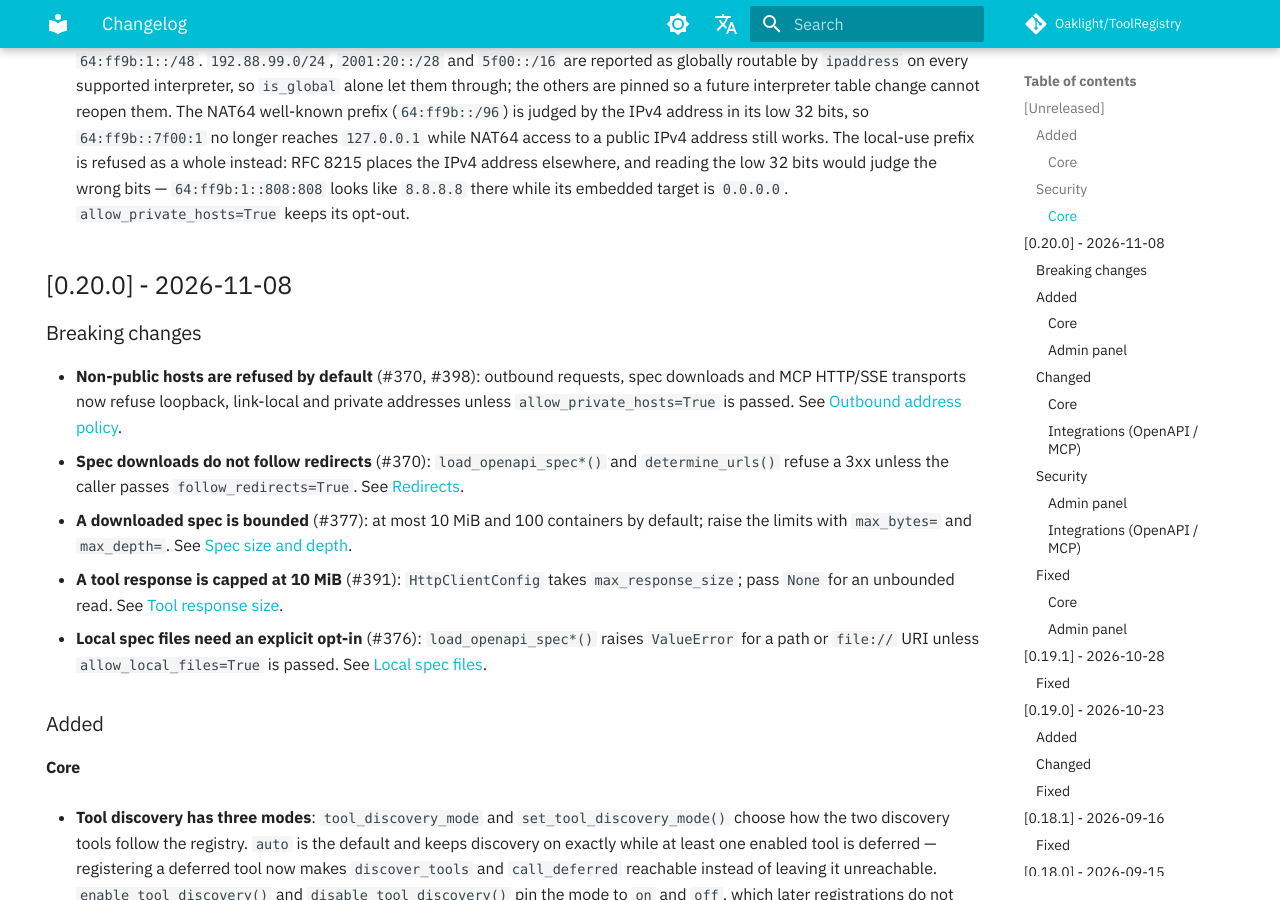
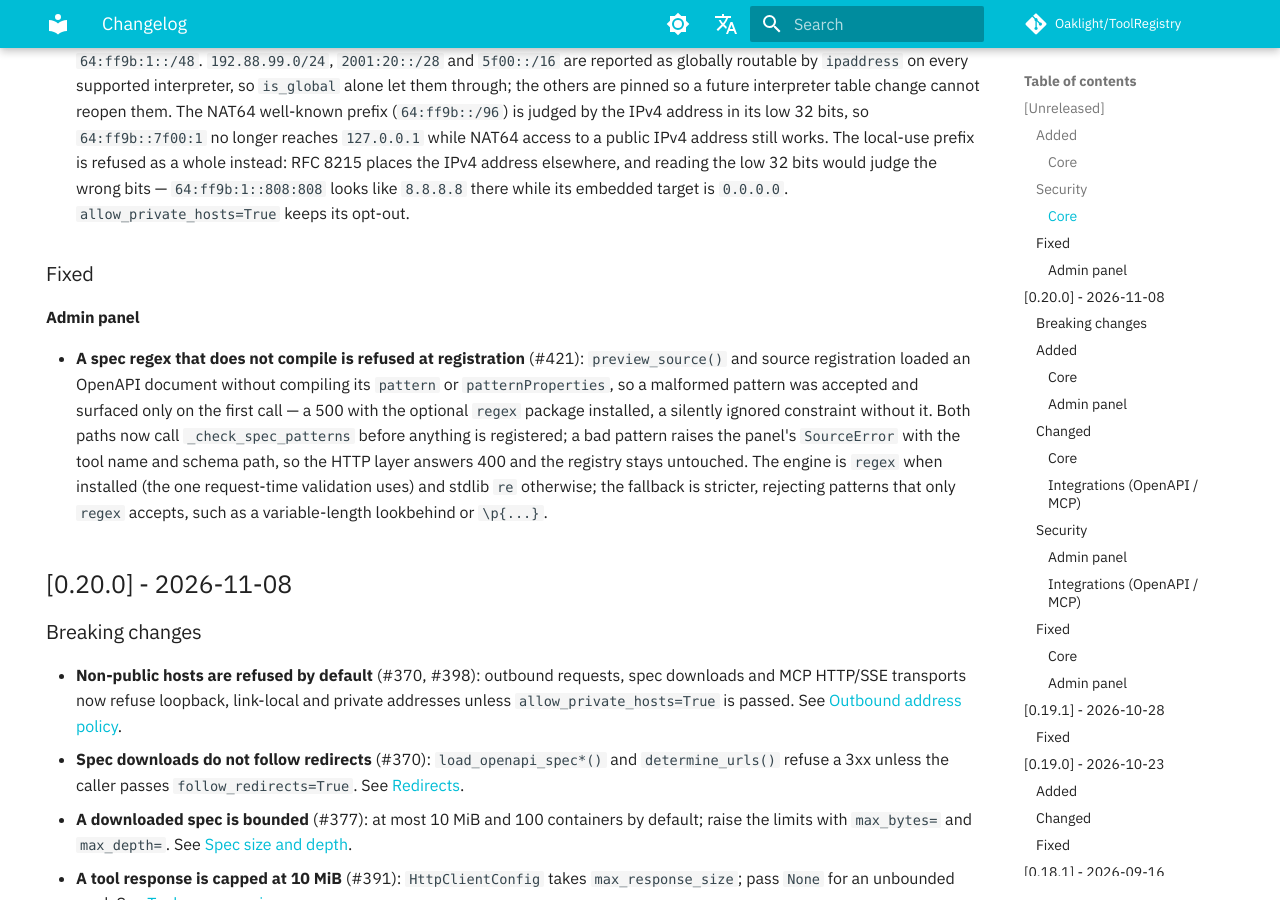
Before and after one commit to Oaklight/ToolRegistry, an MkDocs documentation site: the page built from docs/changelog.md, in a window 1280 px wide and 900 px high, scrolled down 750 px. Built offline with MkDocs 1.6.1 and Material for MkDocs 9.7.7, drawn with Linux system fonts in a browser that asks for light colours; some web fonts are replaced; comment, search, counter and statistics services are not loaded.

Commit message:
docs(changelog): reject uncompilable spec regexes at registration (#421)

```diff
--- a/docs/changelog.md
+++ b/docs/changelog.md
@@ -27,6 +27,12 @@ The format is based on [Keep a Changelog](https://keepachangelog.com/en/1.1.0/),
 #### Core
 
 - **Special-purpose ranges are refused explicitly** (#425, stricter than 0.20.0): beyond the `is_global` allowlist, the policy now refuses `192.0.0.0/24`, `192.88.99.0/24`, `198.18.0.0/15`, `240.0.0.0/4`, `::/96`, `100::/64`, `2001::/32`, `2001:2::/48`, `2001:10::/28`, `2001:20::/28`, `2001:db8::/32`, `2002::/16`, `3fff::/20`, `5f00::/16` and the NAT64 local-use prefix `64:ff9b:1::/48`. `192.88.99.0/24`, `2001:20::/28` and `5f00::/16` are reported as globally routable by `ipaddress` on every supported interpreter, so `is_global` alone let them through; the others are pinned so a future interpreter table change cannot reopen them. The NAT64 well-known prefix (`64:ff9b::/96`) is judged by the IPv4 address in its low 32 bits, so `64:ff9b::7f00:1` no longer reaches `127.0.0.1` while NAT64 access to a public IPv4 address still works. The local-use prefix is refused as a whole instead: RFC 8215 places the IPv4 address elsewhere, and reading the low 32 bits would judge the wrong bits — `64:ff9b:1::808:808` looks like `8.8.8.8` there while its embedded target is `0.0.0.0`. `allow_private_hosts=True` keeps its opt-out.
+
+### Fixed
+
+#### Admin panel
+
+- **A spec regex that does not compile is refused at registration** (#421): `preview_source()` and source registration loaded an OpenAPI document without compiling its `pattern` or `patternProperties`, so a malformed pattern was accepted and surfaced only on the first call — a 500 with the optional `regex` package installed, a silently ignored constraint without it. Both paths now call `_check_spec_patterns` before anything is registered; a bad pattern raises the panel's `SourceError` with the tool name and schema path, so the HTTP layer answers 400 and the registry stays untouched. The engine is `regex` when installed (the one request-time validation uses) and stdlib `re` otherwise; the fallback is stricter, rejecting patterns that only `regex` accepts, such as a variable-length lookbehind or `\p{...}`.
 
 ## [0.20.0] - 2026-11-08
 
```
